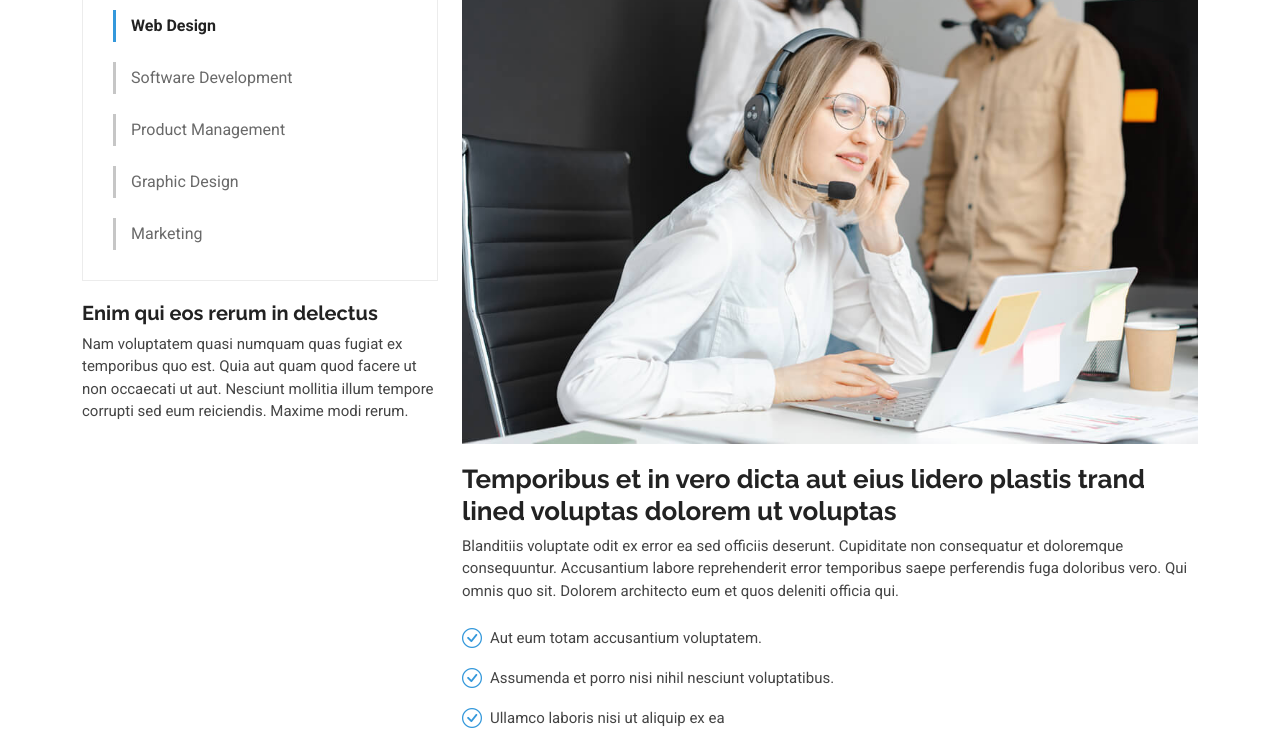
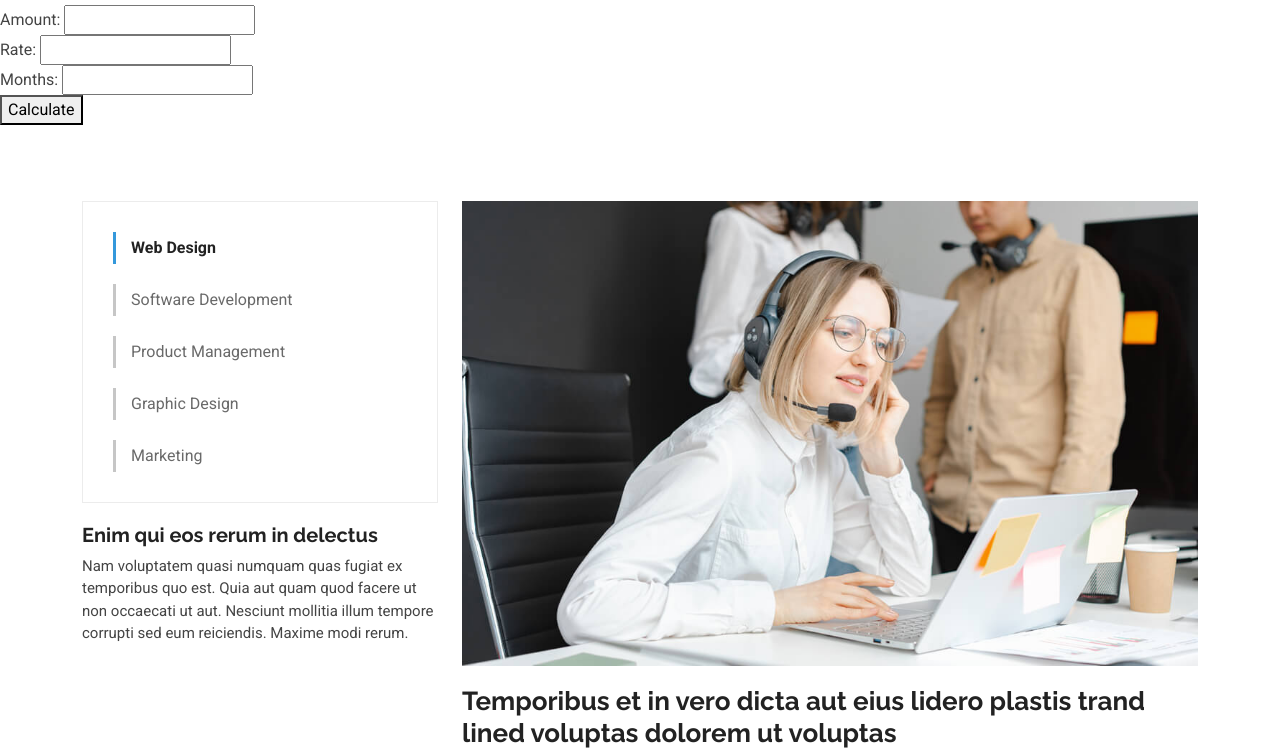
Before and after one commit to OpenNovaAiLabs/opennovaailabs.com, a plain HTML site: page service-details.html in a window 1280 px wide. Shown: the part 276-1030 px from the top of the page. Drawn offline with Linux system fonts and the light colour scheme.

Commit message:
Update service-details.html

```diff
--- a/service-details.html
+++ b/service-details.html
@@ -34,6 +34,34 @@
   * Author: BootstrapMade.com
   * License: https://bootstrapmade.com/license/
   ======================================================== -->
+  <title>Interest Calculator</title>
+    <script>
+        function calculateInterest() {
+            const amount = document.getElementById('amount').value;
+            const rate = document.getElementById('rate').value;
+            const months = document.getElementById('months').value;
+
+            // Construct the URL with query parameters
+            const url = new URL('https://financeinterestcalculator-80f194934066.herokuapp.com/api/calculate-interest');
+            url.searchParams.append('amount', amount);
+            url.searchParams.append('rate', rate);
+            url.searchParams.append('months', months);
+
+            fetch(url)
+                .then(response => response.json())
+                .then(data => {
+                    if (data.error) {
+                        document.getElementById('result').innerText = `Error: ${data.error}`;
+                    } else {
+                        document.getElementById('result').innerText = `Interest: ${data.interest}`;
+                    }
+                })
+                .catch(error => {
+                    console.error('Error:', error);
+                    document.getElementById('result').innerText = 'An error occurred';
+                });
+        }
+    </script>
 </head>
 
 <body class="service-details-page">
@@ -93,10 +121,20 @@
           </ol>
         </nav>
         <h1>Service Details</h1>
+
       </div>
     </div><!-- End Page Title -->
 
     <!-- Service Details Section -->
+    <h1 id="header" class="header d-flex align-items-center sticky-top">Interest Calculator</h1>
+    <label for="amount">Amount:</label>
+    <input type="text" id="amount"><br>
+    <label for="rate">Rate:</label>
+    <input type="text" id="rate"><br>
+    <label for="months">Months:</label>
+    <input type="text" id="months"><br>
+    <button onclick="calculateInterest()" class="btn-get-started">Calculate</button>
+    <p id="result"></p>
     <section id="service-details" class="service-details section">
 
       <div class="container">
```
